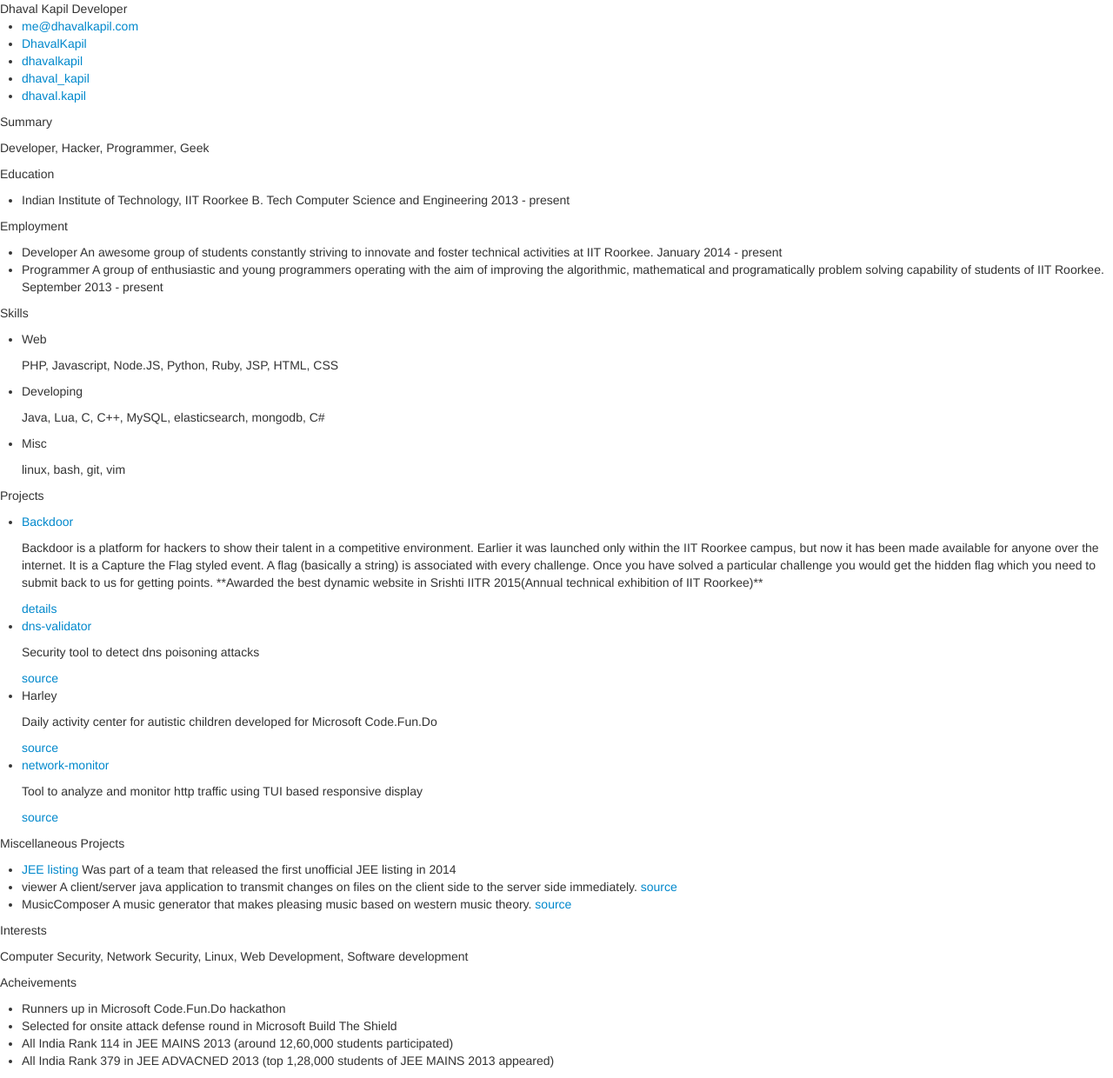
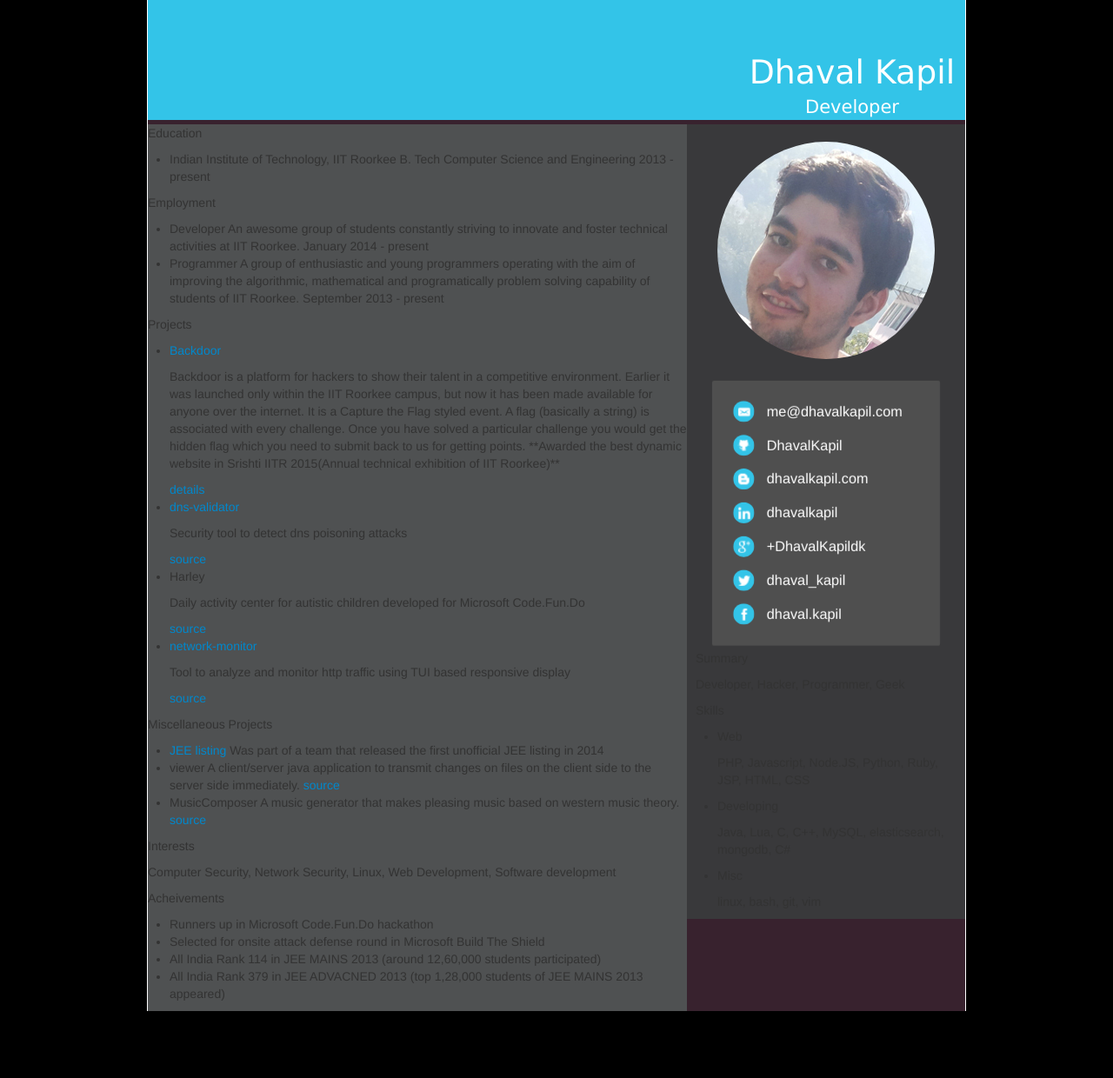
Before and after one commit to DhavalKapil/resume, a Jekyll site: the page built from index.html, in a window 1280 px wide. Shown: the whole page at 87% size. Built offline with Jekyll 4.4.1, drawn with Linux system fonts in a browser that asks for light colours; nearby versions of some CDN libraries; after the commit the page ends 1163 px from its top, so only the background shows below that.

Commit message:
Made topbar and part of side bar

```diff
--- a/_layouts/default.html
+++ b/_layouts/default.html
@@ -9,6 +9,7 @@
 
     <!-- Bootstrap //-->
     <link href="assets/css/bootstrap.min.css" rel="stylesheet" media="screen">
+    <link href="assets/css/style.css" rel="stylesheet" media="screen">
 
     <script src="//ajax.googleapis.com/ajax/libs/jquery/2.0.0/jquery.min.js"></script>
     <script src="/assets/js/bootstrap.min.js/"></script
@@ -16,7 +17,9 @@
 
   <body>
 
-    {{ content }}
+    <div class="container">
+      {{ content }}
+    </div>
 
   </body>
 
--- /dev/null
+++ b/assets/css/style.css
@@ -0,0 +1,117 @@
+/*
+  Width: 960px
+  column start: 634px;
+*/
+body {
+  background-color: black;
+}
+
+.container {
+  background-color: #38222e;
+  border-left: 1px solid white;
+  border-right: 1px solid white;
+}
+
+.circular {
+  display: inline-block;
+  position: relative;
+  top: 7px;
+  margin-right: 10px;
+  width: 25px;
+  height: 25px;
+  border-radius: 25px;
+  -ms-border-radius: 25px;
+  -webkit-border-radius: 25px;
+  -moz-border-radius: 25px;
+}
+
+#about-row {
+  background-color: #33c4e8;
+  width: 100%;
+  margin-left: 0px;
+  margin-bottom: 5px;
+}
+
+#about {
+  height: 138px;
+  position: relative;
+  text-align: center;
+}
+
+#about-details {
+  position: absolute;
+  bottom: 0px;
+  width: 100%;
+}
+
+#about-details span {
+  display: block;
+  color: white;
+  font-family: "Verdana";
+  padding-bottom: 5px;
+  padding-top: 15px;
+}
+
+#about-details #name {
+  font-size: 2.7em;
+}
+
+#about-details #occupation {
+  font-size: 1.5em;
+}
+
+#details {
+  background-color: #4f5152;
+}
+
+#sidebar {
+  background-color: #39393b;
+  margin-left: 0px;
+  padding-left: 10px;
+  padding-right: 10px;
+  perspective: 1000px;
+  -ms-perspective: 1000px;
+  -moz-perspective: 1000px;
+  -webkit-perspective: 1000px;
+}
+
+#profile-image {
+  width: 250px;
+  height: 250px;
+  margin: 20px auto;
+  border-radius: 250px;
+  -ms-border-radius: 250px;
+  -webkit-border-radius: 250px;
+  -moz-border-radius: 250px;
+  background: url(/assets/images/profile.jpg) no-repeat center;
+}
+
+#links {
+  background-color: #4f4f4f;
+  width: 90%;
+  margin-left: auto;
+  margin-right: auto;
+  padding: 12px 0px;
+  transform: translateZ(-30px);
+  -ms-transform: translateZ(-30px);
+  -moz-transform: translateZ(-30px);
+  -webkit-transform: translateZ(-30px);
+  border-radius: 2px;
+  -ms-border-radius: 2px;
+  -moz-border-radius: 2px;
+  -webkit-border-radius: 2px;
+}
+
+#links ul {
+  list-style: none;
+}
+
+#links ul li {
+  padding: 5px 0px;
+}
+
+#links a {
+  color: white;
+  text-decoration: none;
+  font-size: 1.2em;
+}
--- a/index.html
+++ b/index.html
@@ -2,31 +2,22 @@
 layout: default
 ---
 
-<div id = "about">
-      <span id = "first_name" class = "name">
-        {{ site.data.details.first_name }}
-      </span>
-      <span id = "last_name" class = "name">
-        {{ site.data.details.last_name }}
+    <div id = "about-row" class="row">
+      <div id = "about" class="span4 offset8">
+        <div id = "about-details">
+          <span id = "name">
+            {{ site.data.details.first_name }} {{ site.data.details.last_name }}
           </span>
           <span id = "occupation">
             {{ site.data.details.occupation }}
           </span>
-      <ul id = "links">
-        {% for link in site.data.details.links %}
-        <li id = "{{ link.name }}">
-          <a href = "{{ link.link }}">{{ link.text }}</a>
-        </li>
-        {% endfor %}
-      </ul>
+        </div>
+      </div>
     </div>
 
-    <div id = "summary">
-      <p>Summary</p>
-      <p>{{ site.data.details.summary }}</p>
-    </div>
+    <div id = "main-content" class="row">
 
-    <div id = "details">
+      <div id = "details" class="span8">
 
         <div id = "education">
           <p>Education</p>
@@ -55,18 +46,6 @@ layout: default
               <span class = "duration">
                 {{ emp.from }} - {{ emp.to }}
               </span>
-          </li>
-        {% endfor %}
-        </ul>
-      </div>
-
-      <div id = "skills">
-        <p>Skills</p>
-        <ul>
-        {% for skill in site.data.details.skills %}
-          <li>
-            <p>{{ skill.category }}</p>
-            <p>{{ skill.skill_set }}</p>
             </li>
           {% endfor %}
           </ul>
@@ -139,3 +118,37 @@ layout: default
         </div>
 
       </div>
+
+      <div id = "sidebar" class="span4">
+
+        <div id="profile-image">
+        </div>
+
+        <div id = "links">
+          <ul>
+            {% for link in site.data.details.links %}
+            <li id = "{{ link.name }}">
+              <a href = "{{ link.link }}"><div class="circular" style="background: #33c4e8 url({{ link.icon }}) no-repeat center;"></div> {{ link.text }}</a>
+            </li>
+            {% endfor %}
+          </ul>
+        </div>
+
+        <div id = "summary">
+          <p>Summary</p>
+          <p>{{ site.data.details.summary }}</p>
+        </div>
+
+        <div id = "skills">
+          <p>Skills</p>
+          <ul>
+          {% for skill in site.data.details.skills %}
+            <li>
+              <p>{{ skill.category }}</p>
+              <p>{{ skill.skill_set }}</p>
+            </li>
+          {% endfor %}
+          </ul>
+        </div>
+      </div>
+    </div>
```
Also changed, not shown: _data/details.yml (+15 -0 lines), assets/images/blog-link.png (added), assets/images/facebook-link.png (added), assets/images/github-link.png (added), assets/images/google-plus-link.png (added), assets/images/linkedin-link.png (added), assets/images/mail-link.png (added), assets/images/profile.jpg (added), assets/images/twitter-link.png (added). Lines whose indentation alone changed are shown as unchanged.
